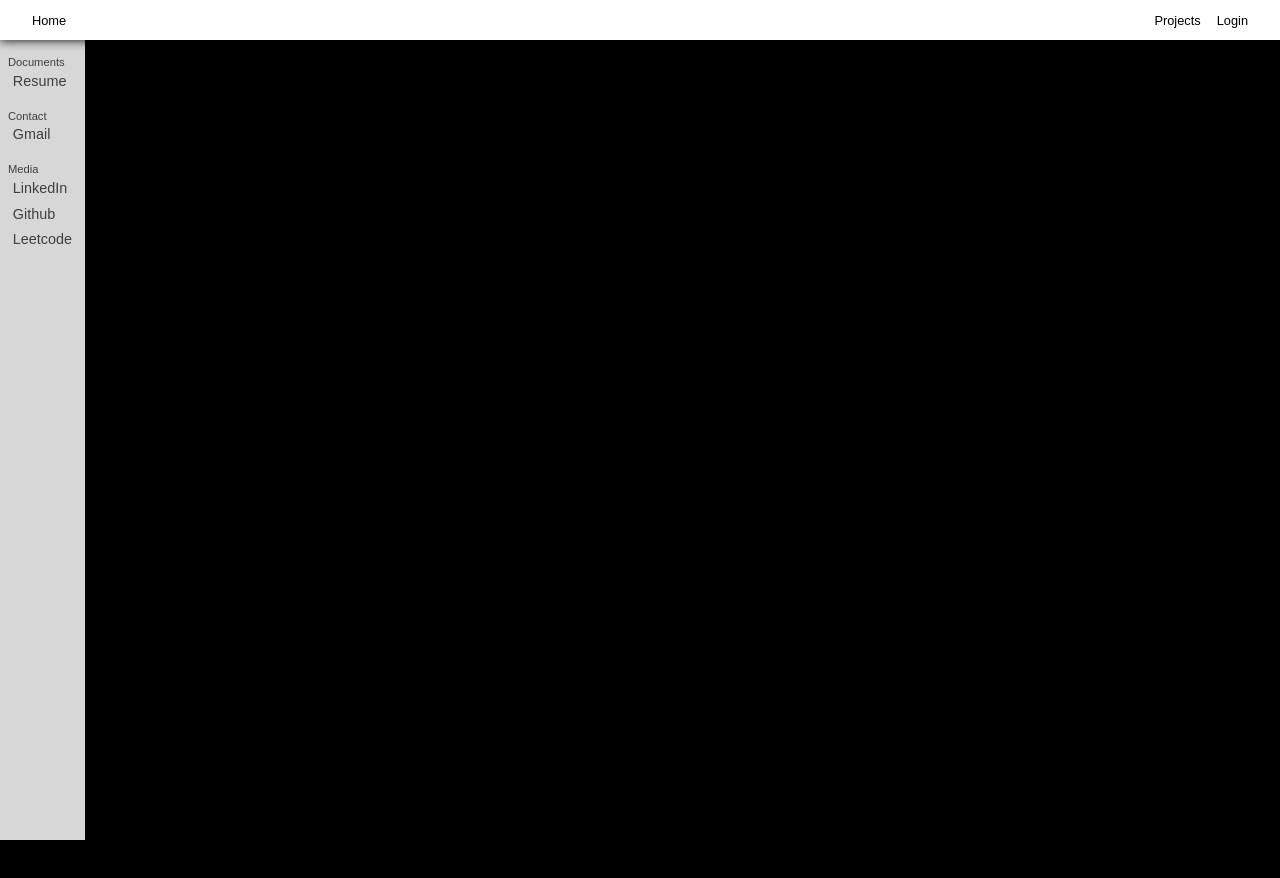
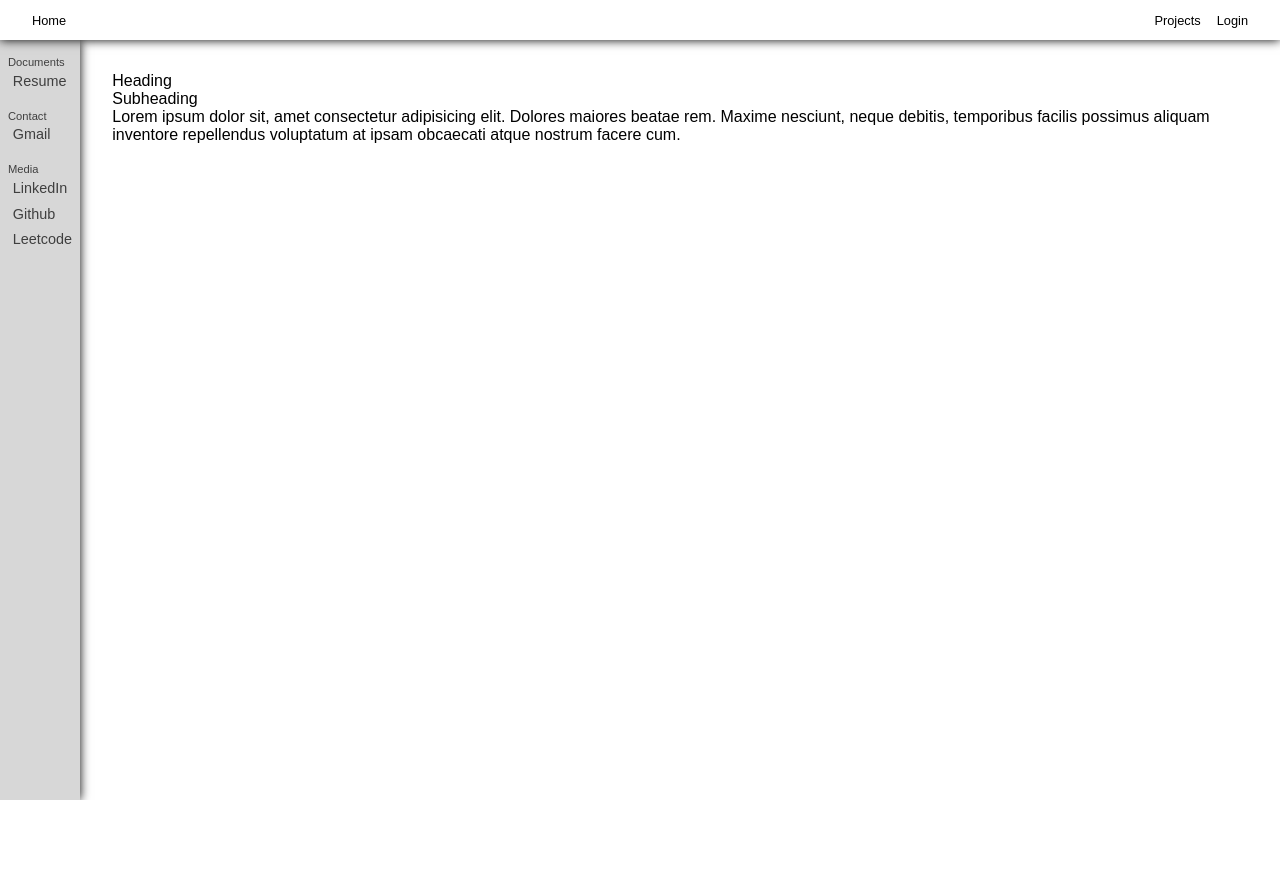
Before and after one commit to pepatt/MyStudioGhibliList, a React (Vite) app: page / in a window 1280 px wide. Shown: the top 878 px of the page. After the commit the page ends 800 px from the top, so only its background shows below. Built offline with nearby package versions, Linux system fonts and the light colour scheme.

Commit message:
sidebar header and content are alligned correctly

```diff
--- a/src/App.scss
+++ b/src/App.scss
@@ -2,5 +2,6 @@
     box-sizing: border-box;
     margin: 0;
     padding: 0;
-    font-family: Arial, Helvetica, sans-serif
+    font-family: Arial, Helvetica, sans-serif;
+    overflow: hidden;
 }
--- /dev/null
+++ b/src/components/Content/Content.scss
@@ -0,0 +1,10 @@
+.content {
+    width: 100%;
+    padding: 2rem;
+    &__heading {
+
+    }
+    &__subheading {
+
+    }
+}
--- /dev/null
+++ b/src/components/Content/Content.tsx
@@ -0,0 +1,14 @@
+import React from 'react'
+import './Content.scss'
+
+function Content() {
+  return (
+    <div className='content'>
+        <div className="content__heading">Heading</div>
+        <div className="content__subheading">Subheading</div>
+        <div className="content__paragraph">Lorem ipsum dolor sit, amet consectetur adipisicing elit. Dolores maiores beatae rem. Maxime nesciunt, neque debitis, temporibus facilis possimus aliquam inventore repellendus voluptatum at ipsam obcaecati atque nostrum facere cum.</div>
+    </div>
+  )
+}
+
+export default Content
--- a/src/components/Header/Header.scss
+++ b/src/components/Header/Header.scss
@@ -9,10 +9,8 @@
     flex-direction: row;
     justify-content: center;
     align-items: center;
-    position: fixed;
-    top: 0px;
     padding: 0.5rem 1rem;
-    height: 2.5rem;
+    height: 5vh;
     background-color: rgb(255,255,255, 1);
     font-size: 0.8rem;
     @include tablet {
--- a/src/components/Sidebar/Sidebar.scss
+++ b/src/components/Sidebar/Sidebar.scss
@@ -1,15 +1,13 @@
 .sidebar {
+    width: 20%;
     box-shadow: 0px 0px 10px black;
     padding: 0 0.5rem;
     display: flex;
     flex-direction: column;
     justify-content: flex-start;
     align-items: flex-start;
-    position: fixed;
-    left: 0px;
-    top: 2.5rem;
     background-color: rgb(215, 215, 215);
-    height: 100vh;
+    height: 95vh;
     width: auto;
     &__titl {
         color: rgb(63, 63, 63);
--- a/src/pages/Home/Home.scss
+++ b/src/pages/Home/Home.scss
@@ -1,4 +1,12 @@
 .home {
-    width: 100%;
-    background-color: black;
+    display: flex;
+    flex-direction: column;
+    justify-content: center;
+    align-items: flex-start;
+    &__content {
+        display: flex;
+        flex-direction: row;
+        justify-content: flex-start;
+        align-items: flex-start;
+    }
 }
--- a/src/pages/Home/Home.tsx
+++ b/src/pages/Home/Home.tsx
@@ -1,90 +1,16 @@
 import React from 'react'
 import Header from '../../components/Header/Header'
 import Sidebar from '../../components/Sidebar/Sidebar'
+import Content from '../../components/Content/Content'
 import "./Home.scss"
 
 function Home() {
   return (
-    <div>
+    <div className='home'>
       <Header/>
+    <div className='home__content'>
       <Sidebar/>
-    <div className='home'>
-      <div>Home</div>
-      <div>Home</div>
-      <div>Home</div>
-      <div>Home</div>
-      <div>Home</div>
-      <div>Home</div>
-      <div>Home</div>
-      <div>Home</div>
-      <div>Home</div>
-      <div>Home</div>
-      <div>Home</div>
-      <div>Home</div>
-      <div>Home</div>
-      <div>Home</div>
-      <div>Home</div>
-      <div>Home</div>
-      <div>Home</div>
-      <div>Home</div>
-      <div>Home</div>
-      <div>Home</div>
-      <div>Home</div>
-      <div>Home</div>
-      <div>Home</div>
-      <div>Home</div>
-      <div>Home</div>
-      <div>Home</div>
-      <div>Home</div>
-      <div>Home</div>
-      <div>Home</div>
-      <div>Home</div>
-      <div>Home</div>
-      <div>Home</div>
-      <div>Home</div>
-      <div>Home</div>
-      <div>Home</div>
-      <div>Home</div>
-      <div>Home</div>
-      <div>Home</div>
-      <div>Home</div>
-      <div>Home</div>
-      <div>Home</div>
-      <div>Home</div>
-      <div>Home</div>
-      <div>Home</div>
-      <div>Home</div>
-      <div>Home</div>
-      <div>Home</div>
-      <div>Home</div>
-      <div>Home</div>
-      <div>Home</div>
-      <div>Home</div>
-      <div>Home</div>
-      <div>Home</div>
-      <div>Home</div>
-      <div>Home</div>
-      <div>Home</div>
-      <div>Home</div>
-      <div>Home</div>
-      <div>Home</div>
-      <div>Home</div>
-      <div>Home</div>
-      <div>Home</div>
-      <div>Home</div>
-      <div>Home</div>
-      <div>Home</div>
-      <div>Home</div>
-      <div>Home</div>
-      <div>Home</div>
-      <div>Home</div>
-      <div>Home</div>
-      <div>Home</div>
-      <div>Home</div>
-      <div>Home</div>
-      <div>Home</div>
-      <div>Home</div>
-      <div>Home</div>
+      <Content/>
     </div>
     </div>
   )
```
Also changed, not shown: src/components/Login/Login_old.tsx (added, +90 -0 lines).
